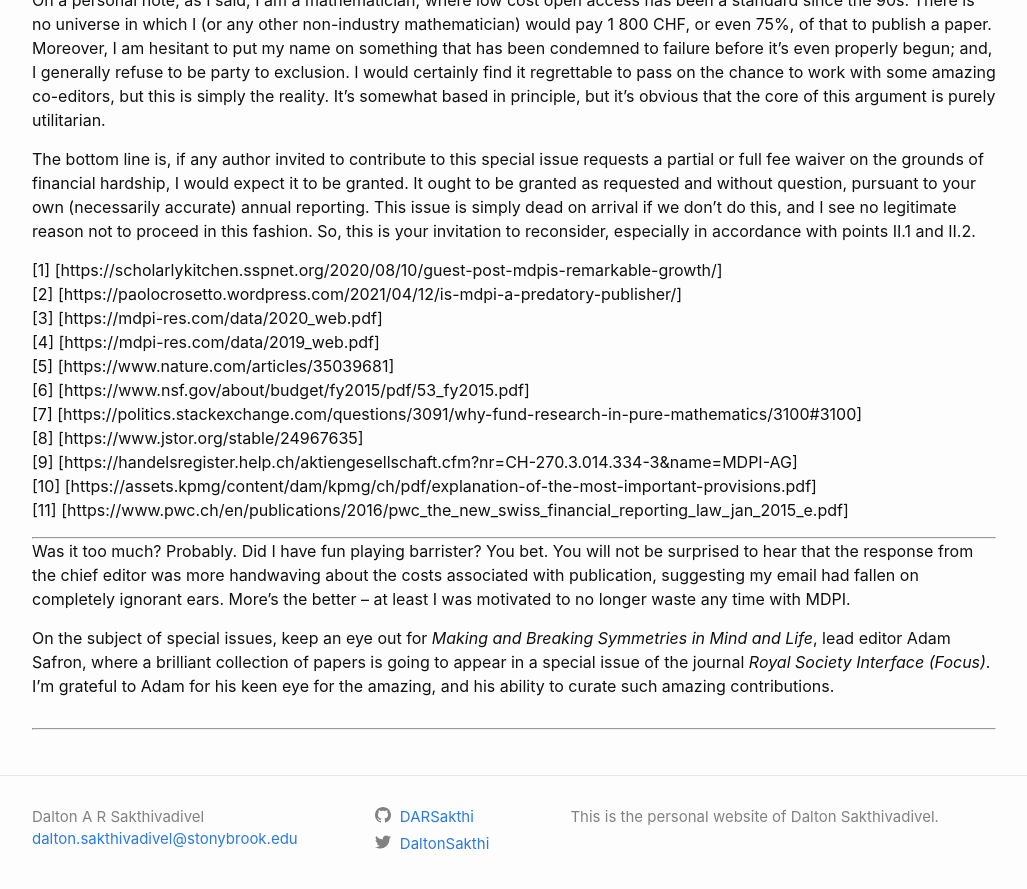
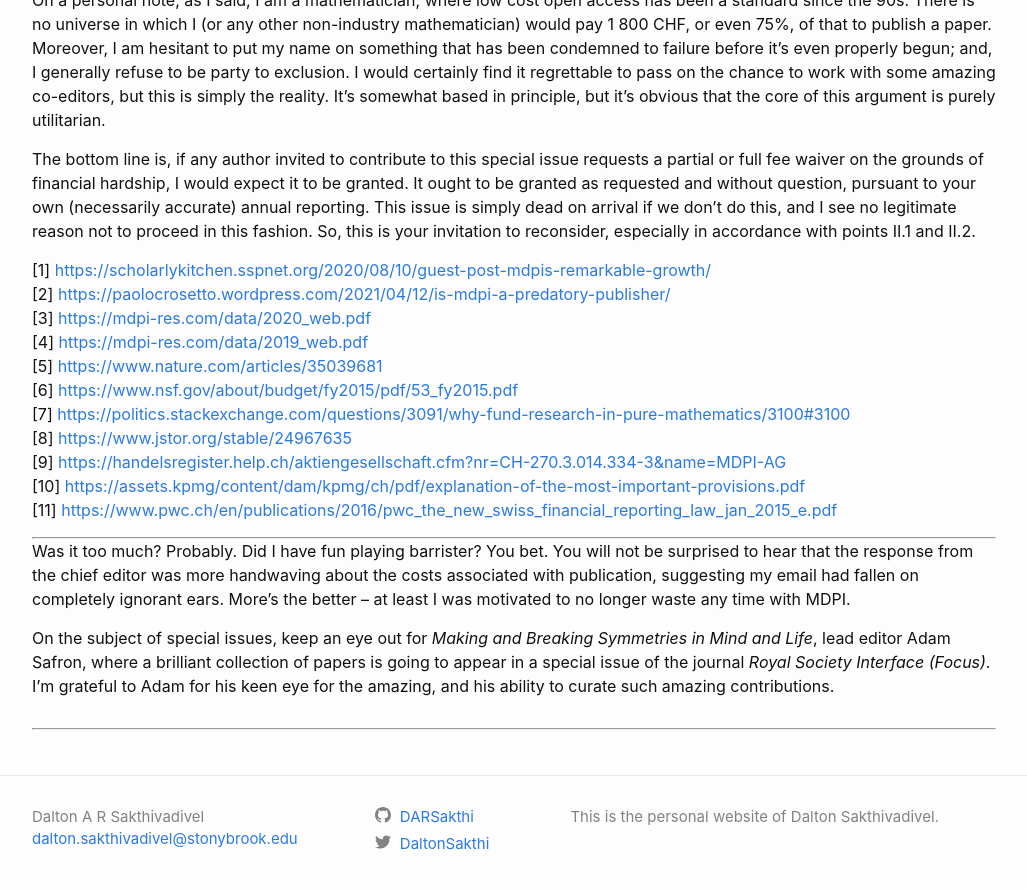
Before and after one commit to DARSakthi/DARSakthi.github.io, a Jekyll site: the page built from _posts/2022-11-02-SCC.markdown, in a window 1280 px wide and 900 px high, scrolled down 1738 px. Shown: the top 889 px of the window, without its empty margins (126-1153 px from the left). Built offline with Jekyll 4.4.1, drawn with Linux system fonts in a browser that asks for light colours; comment, search, counter and statistics services are not loaded; part of the change alters nothing that is shown.

Commit message:
Formatted links

```diff
--- a/_posts/2022-11-02-SCC.markdown
+++ b/_posts/2022-11-02-SCC.markdown
@@ -43,17 +43,17 @@ On a personal note, as I said, I am a mathematician, where low cost open access
 
 The bottom line is, if any author invited to contribute to this special issue requests a partial or full fee waiver on the grounds of financial hardship, I would expect it to be granted. It ought to be granted as requested and without question, pursuant to your own (necessarily accurate) annual reporting. This issue is simply dead on arrival if we don't do this, and I see no legitimate reason not to proceed in this fashion. So, this is your invitation to reconsider, especially in accordance with points II.1 and II.2.
 
-[1] [https://scholarlykitchen.sspnet.org/2020/08/10/guest-post-mdpis-remarkable-growth/]
-[2] [https://paolocrosetto.wordpress.com/2021/04/12/is-mdpi-a-predatory-publisher/]
-[3] [https://mdpi-res.com/data/2020_web.pdf]
-[4] [https://mdpi-res.com/data/2019_web.pdf]
-[5] [https://www.nature.com/articles/35039681]
-[6] [https://www.nsf.gov/about/budget/fy2015/pdf/53_fy2015.pdf]
-[7] [https://politics.stackexchange.com/questions/3091/why-fund-research-in-pure-mathematics/3100#3100]
-[8] [https://www.jstor.org/stable/24967635]
-[9] [https://handelsregister.help.ch/aktiengesellschaft.cfm?nr=CH-270.3.014.334-3&name=MDPI-AG]
-[10] [https://assets.kpmg/content/dam/kpmg/ch/pdf/explanation-of-the-most-important-provisions.pdf]
-[11] [https://www.pwc.ch/en/publications/2016/pwc_the_new_swiss_financial_reporting_law_jan_2015_e.pdf]
+[1] [https://scholarlykitchen.sspnet.org/2020/08/10/guest-post-mdpis-remarkable-growth/](https://scholarlykitchen.sspnet.org/2020/08/10/guest-post-mdpis-remarkable-growth/)
+[2] [https://paolocrosetto.wordpress.com/2021/04/12/is-mdpi-a-predatory-publisher/](https://paolocrosetto.wordpress.com/2021/04/12/is-mdpi-a-predatory-publisher/)
+[3] [https://mdpi-res.com/data/2020_web.pdf](https://mdpi-res.com/data/2020_web.pdf)
+[4] [https://mdpi-res.com/data/2019_web.pdf](https://mdpi-res.com/data/2019_web.pdf)
+[5] [https://www.nature.com/articles/35039681](https://www.nature.com/articles/35039681)
+[6] [https://www.nsf.gov/about/budget/fy2015/pdf/53_fy2015.pdf](https://www.nsf.gov/about/budget/fy2015/pdf/53_fy2015.pdf)
+[7] [https://politics.stackexchange.com/questions/3091/why-fund-research-in-pure-mathematics/3100#3100](https://politics.stackexchange.com/questions/3091/why-fund-research-in-pure-mathematics/3100#3100)
+[8] [https://www.jstor.org/stable/24967635](https://www.jstor.org/stable/24967635)
+[9] [https://handelsregister.help.ch/aktiengesellschaft.cfm?nr=CH-270.3.014.334-3&name=MDPI-AG](https://handelsregister.help.ch/aktiengesellschaft.cfm?nr=CH-270.3.014.334-3&name=MDPI-AG)
+[10] [https://assets.kpmg/content/dam/kpmg/ch/pdf/explanation-of-the-most-important-provisions.pdf](https://assets.kpmg/content/dam/kpmg/ch/pdf/explanation-of-the-most-important-provisions.pdf)
+[11] [https://www.pwc.ch/en/publications/2016/pwc_the_new_swiss_financial_reporting_law_jan_2015_e.pdf](https://www.pwc.ch/en/publications/2016/pwc_the_new_swiss_financial_reporting_law_jan_2015_e.pdf)
 
 ---
 
```
